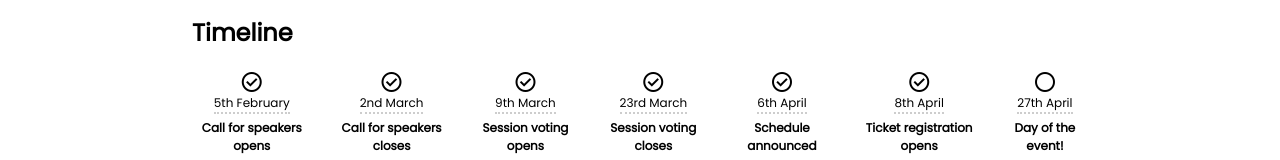
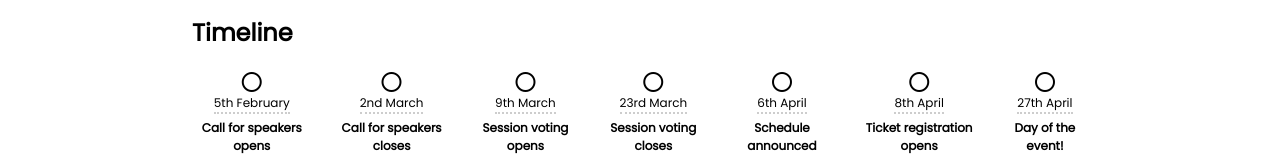
Before and after one commit to dddsw/dddsw-web, a SvelteKit app: page / in a window 1280 px wide. Shown: the part 1468-1628 px from the top of the page. Built offline with nearby package versions, Linux system fonts and the light colour scheme.

Commit message:
reset timeline

```diff
--- a/src/routes/+page.svelte
+++ b/src/routes/+page.svelte
@@ -13,7 +13,7 @@
 			icon: 'code',
 			paragraph: `Developers are at the heart of DDD South West.
 		We love to learn and share their ideas with others. You'll meet likeminded peers,
-		make new friends and connections, and feel part of our friendly community where everyone is welcome. Get your ticket <a href="https://www.eventbrite.co.uk/e/ddd-southwest-2024-registration-614084903477" target="_blank">here</a>`
+		make new friends and connections, and feel part of our friendly community where everyone is welcome.`
 		},
 		{
 			title: 'For speakers',
@@ -70,32 +70,32 @@
 		<h2>Timeline</h2>
 		<div class="timeline text-center">
 			<span class="timeline-item">
-				<span class="material-symbols-outlined"> check_circle </span>
+				<span class="material-symbols-outlined"> circle </span>
 				<p>5th February</p>
 				<p>Call for speakers opens</p>
 			</span>
 			<span class="timeline-item">
-				<span class="material-symbols-outlined"> check_circle </span>
+				<span class="material-symbols-outlined"> circle </span>
 				<p>2nd March</p>
 				<p>Call for speakers closes</p>
 			</span>
 			<span class="timeline-item">
-				<span class="material-symbols-outlined"> check_circle </span>
+				<span class="material-symbols-outlined"> circle </span>
 				<p>9th March</p>
 				<p>Session voting opens</p>
 			</span>
 			<span class="timeline-item">
-				<span class="material-symbols-outlined"> check_circle </span>
+				<span class="material-symbols-outlined"> circle </span>
 				<p>23rd March</p>
 				<p>Session voting closes</p>
 			</span>
 			<span class="timeline-item">
-				<span class="material-symbols-outlined"> check_circle </span>
+				<span class="material-symbols-outlined"> circle </span>
 				<p>6th April</p>
 				<p>Schedule announced</p>
 			</span>
 			<span class="timeline-item">
-				<span class="material-symbols-outlined"> check_circle </span>
+				<span class="material-symbols-outlined"> circle </span>
 				<p>8th April</p>
 				<p>Ticket registration opens</p>
 			</span>
```
